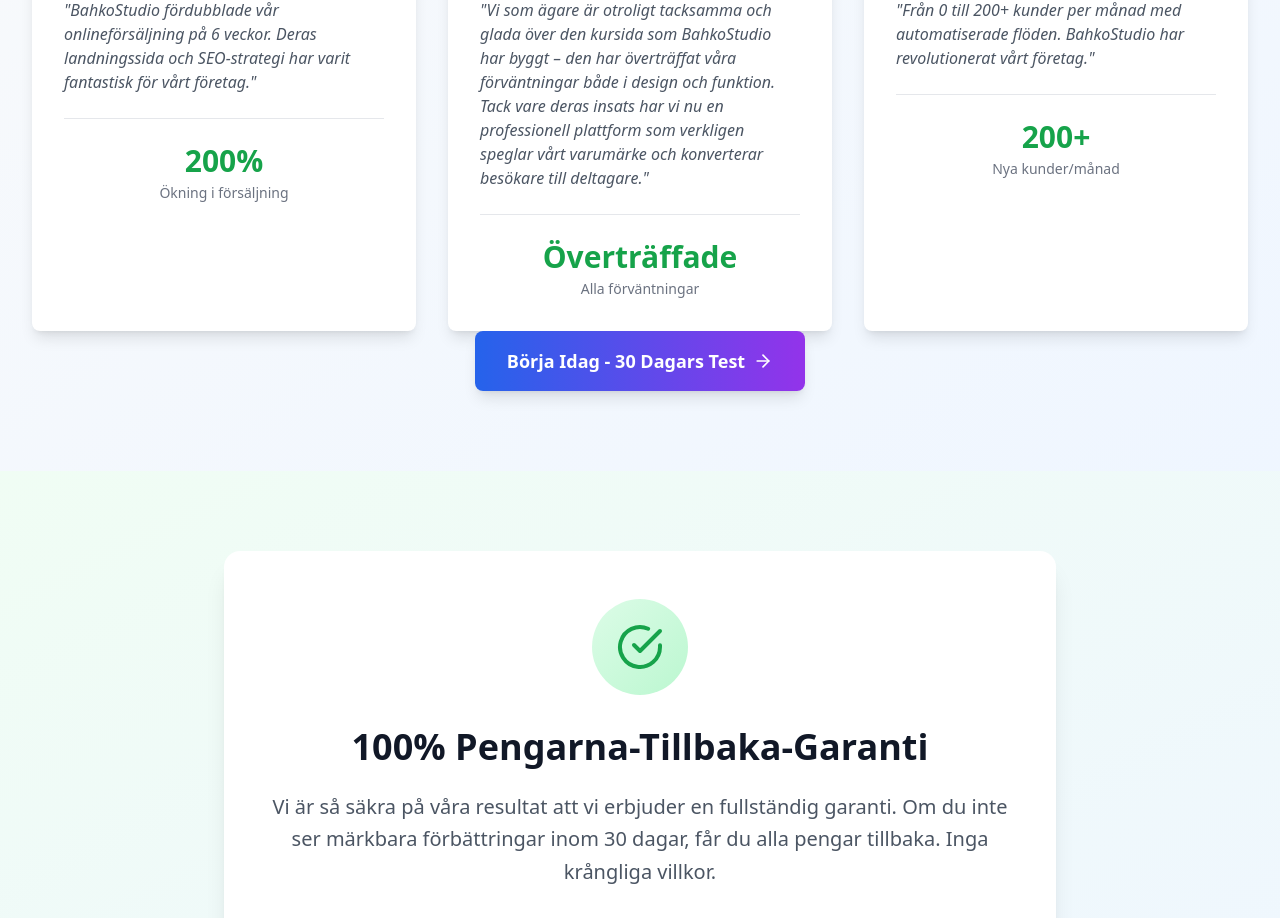
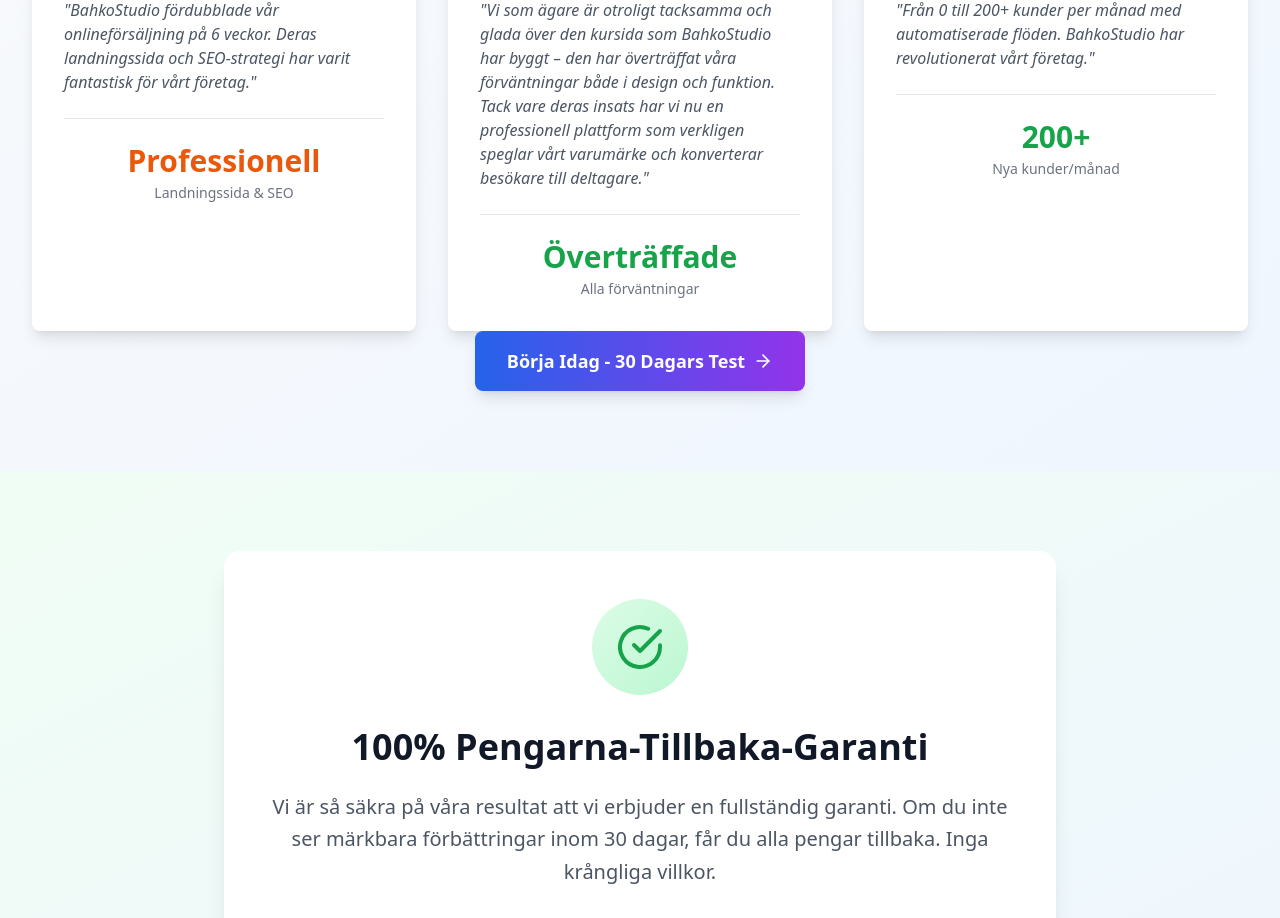
Before and after one commit to DonkeykongM/BahkoSudio.se, a React (Vite) app: page / in a window 1280 px wide. Shown: the part 2693-3611 px from the top of the page. Built offline with nearby package versions, Linux system fonts and the light colour scheme.

Commit message:
Updated App.tsx

```diff
--- a/src/App.tsx
+++ b/src/App.tsx
@@ -306,8 +306,8 @@ export default function App() {
               </blockquote>
               <div className="border-t pt-6">
                 <div className="text-center">
-                  <div className="text-3xl font-bold text-green-600 mb-1">200%</div>
-                  <div className="text-sm text-gray-500">Ökning i försäljning</div>
+                  <div className="text-3xl font-bold text-orange-600 mb-1">Professionell</div>
+                  <div className="text-sm text-gray-500">Landningssida & SEO</div>
                 </div>
               </div>
             </div>
```
